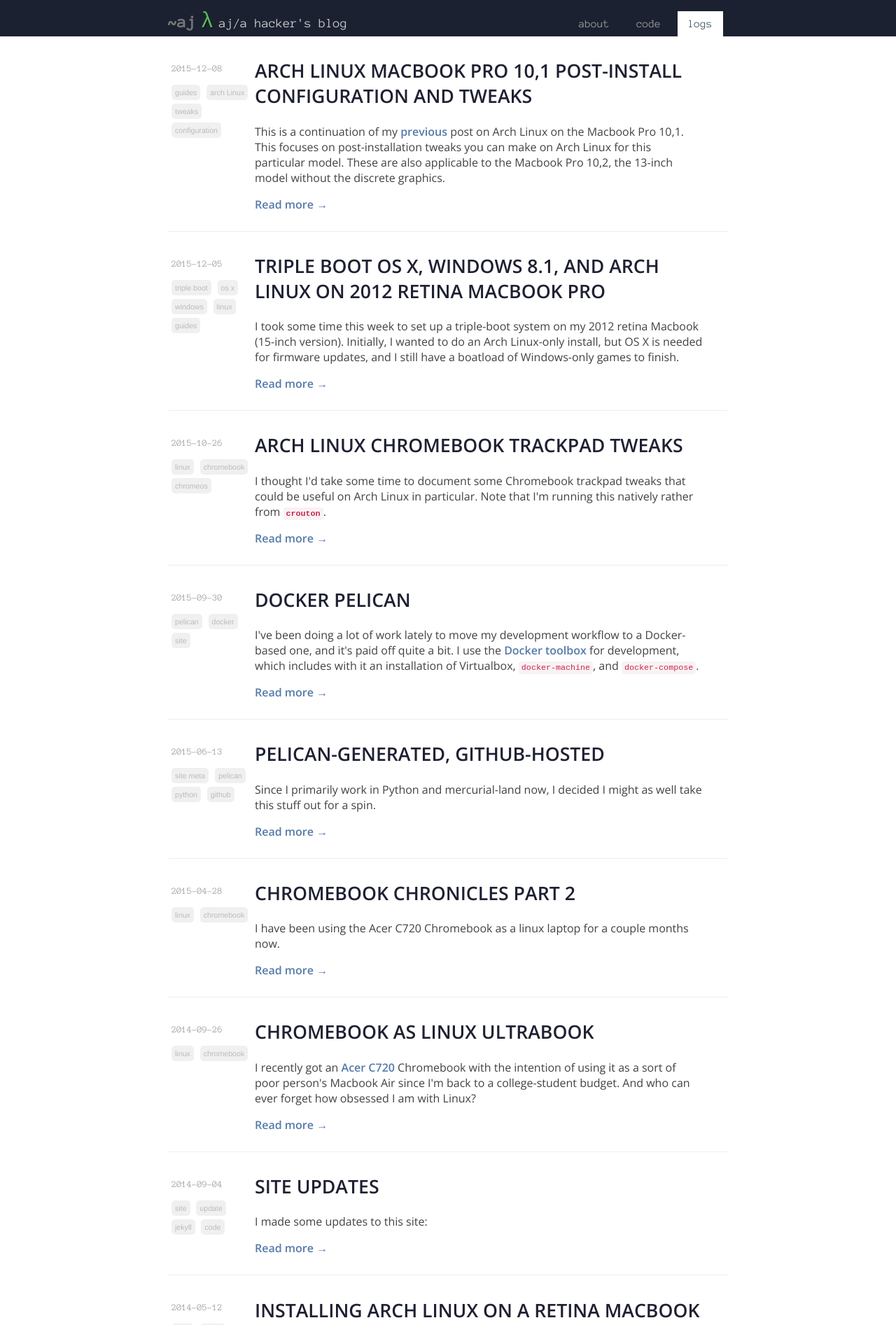
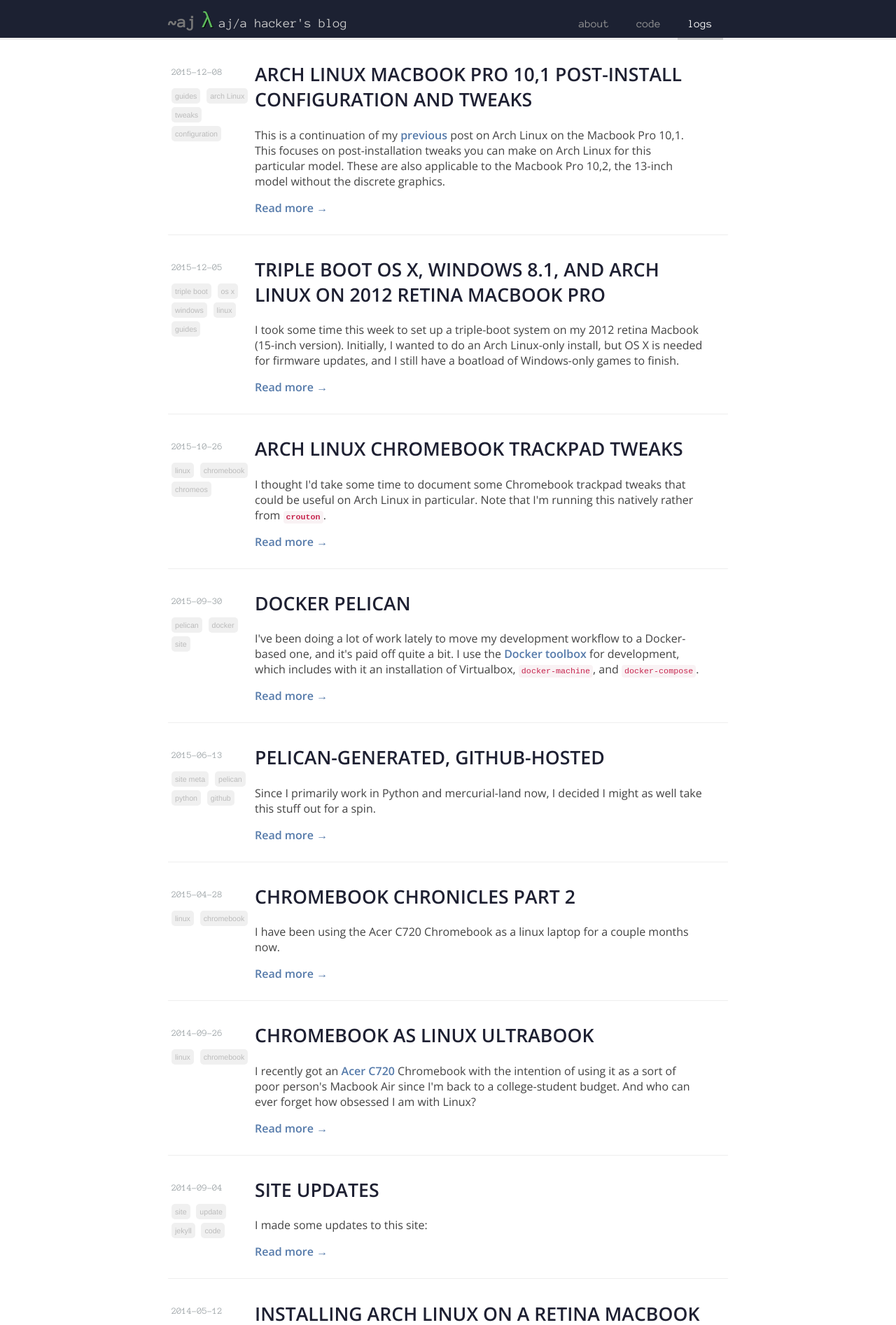
Before and after one commit to bitjockey42/astrohckr.github.io, a Jekyll site: the page built from index.md, in a window 1280 px wide. Shown: the top 1893 px of the page at 70% size. Built offline with Jekyll 4.4.1, drawn with Linux system fonts in a browser that asks for light colours; some web fonts are replaced.

Commit message:
Tweak the look

```diff
--- a/assets/stylesheets/header.css
+++ b/assets/stylesheets/header.css
@@ -1,9 +1,14 @@
 .header {
     margin-top: 0;
-    padding-top: 10px;
+    padding: 0;
     font-family: 'Anonymous Pro', sans-serif;
     background: #1c2132;
     vertical-align: bottom;
+    border-bottom: solid 3px #eee;
+}
+
+.site-title {
+  padding-top: 10px;
 }
 
 .header-site-link {
--- a/assets/stylesheets/nav.css
+++ b/assets/stylesheets/nav.css
@@ -1,5 +1,6 @@
 .nav {
     text-align: right;
+    margin-bottom: -3px;
 }
 
 .nav ul {
@@ -24,7 +25,8 @@
     font-family: "Anonymous Pro", sans-serif;
     font-size: 12pt;
     text-transform: lowercase;
-    padding: 10px 15px;
+    padding: 10px 15px 12px 15px;
+    border-bottom: 3px transparent;
 }
 
 .nav-item-social {
@@ -36,6 +38,7 @@
 
 .nav-item:hover {
     color: #ddd;
+    border-bottom: solid red;
 }
 
 .nav-item-social:hover {
@@ -44,6 +47,6 @@
 }
 
 .nav-item-active {
-  color: #485d6a;
-	background: #fff;
+  color: #fff;
+  border-bottom: solid #ccc;
 }
```
